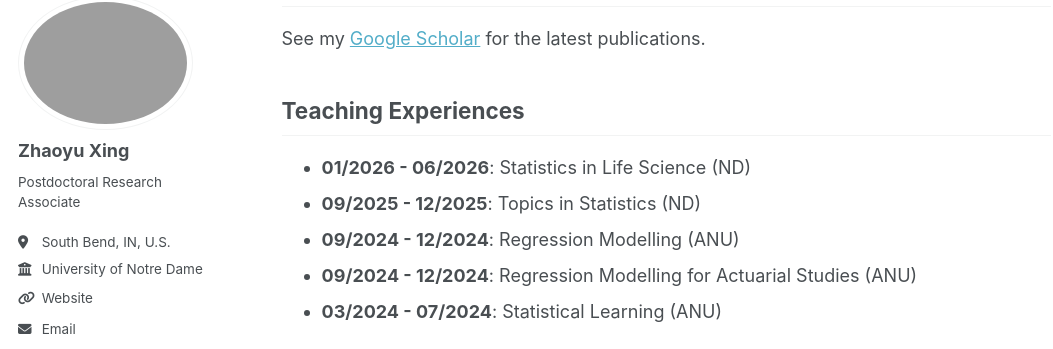
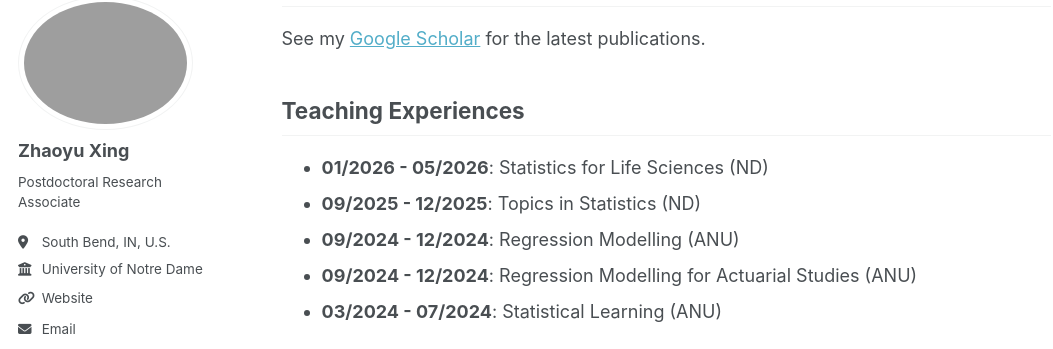
Before and after one commit to ZhaoyuXingStat/ZhaoyuXingStat.github.io, a Jekyll site: the page built from _pages/about.md, in a window 1280 px wide and 900 px high, scrolled down 1264 px. Shown: the part 103-452 px from the top of the window, without its empty margins (0-1053 px from the left). Built offline with Jekyll 4.4.1, drawn with Linux system fonts in a browser that asks for light colours; some web fonts are replaced.

Commit message:
Update about.md

```diff
--- a/_pages/about.md
+++ b/_pages/about.md
@@ -36,7 +36,7 @@ See my [Google Scholar](https://scholar.google.com/citations?user=go6euNkAAAAJ&h
 
 ## Teaching Experiences
 
-- **01/2026 - 06/2026**: Statistics in Life Science (ND)
+- **01/2026 - 05/2026**: Statistics for Life Sciences (ND)
 - **09/2025 - 12/2025**: Topics in Statistics (ND)
 - **09/2024 - 12/2024**: Regression Modelling (ANU)
 - **09/2024 - 12/2024**: Regression Modelling for Actuarial Studies (ANU)
```
